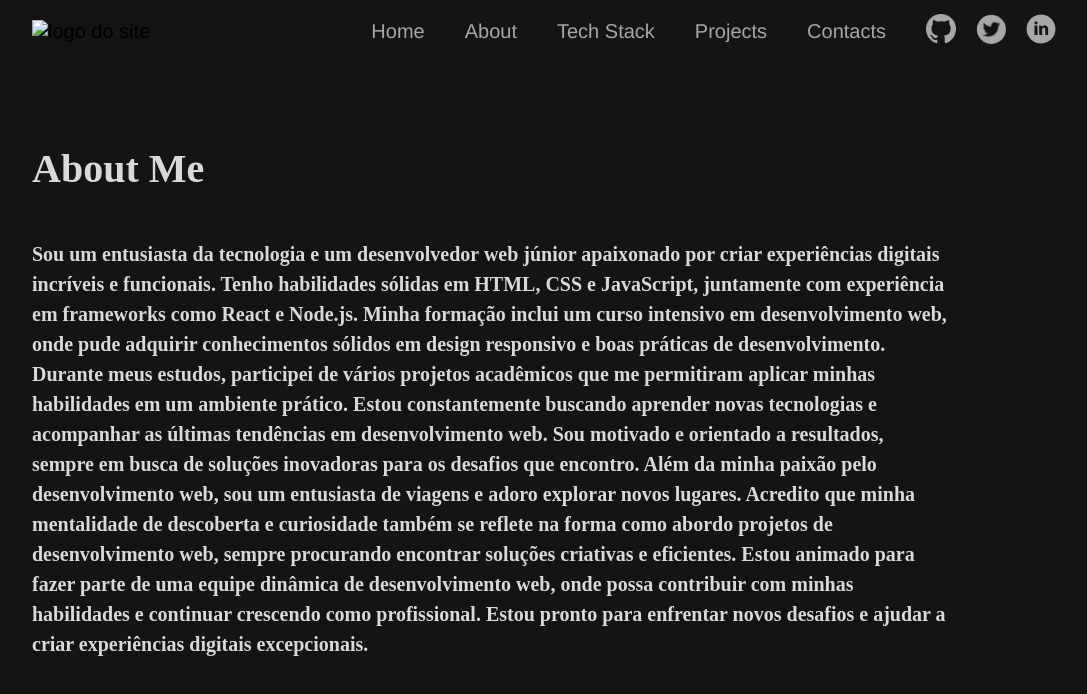
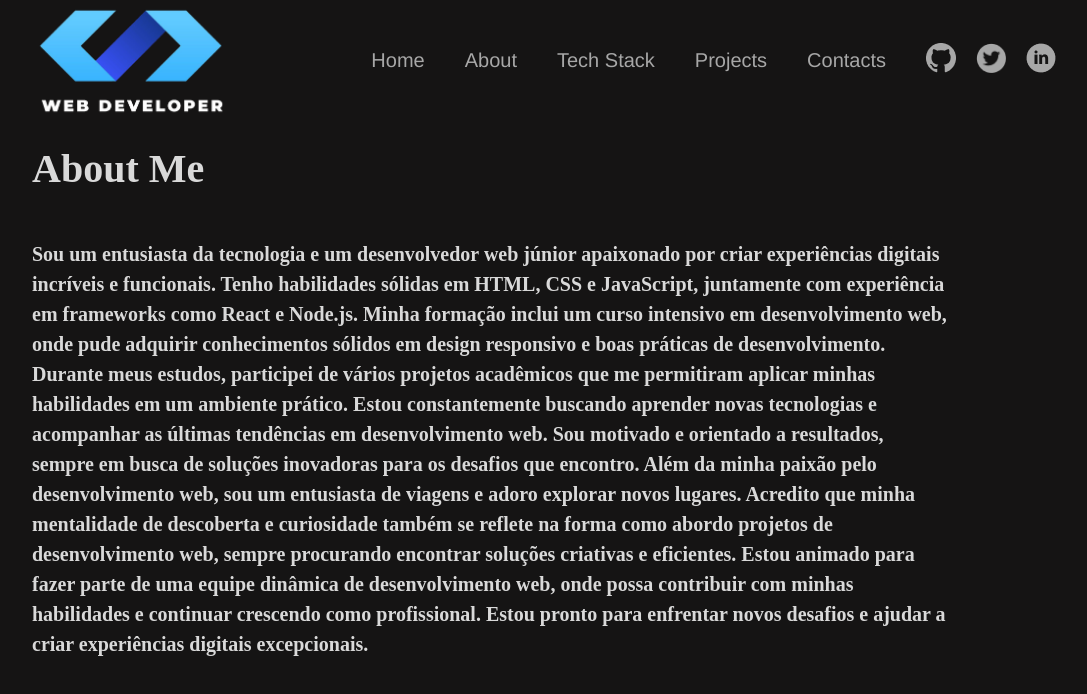
Before and after one commit to diegogmedeiros/diego.goncalves-portfolio, a plain HTML site: page about.html in a window 1280 px wide. Shown: the whole page, without its empty margins (150-1237 px from the left). Drawn offline with Linux system fonts and the light colour scheme; the site is published under a folder, as on GitHub Pages, so addresses that start at the root find nothing.

Commit message:
ajustando logo em todas as paginas

```diff
--- a/about.html
+++ b/about.html
@@ -10,7 +10,7 @@
 </head>
 <body>
     <header id="menu">
-        <img class="logo" src="/imagens/logo-ok.png" alt="logo do site">
+        <img class="logo" src="./imagens/logo-ok.png" alt="logo do site">
       <div class="container-navegacao">
         <nav class="navegacao-interna">
             <ul>
```
Also changed, not shown: contacts.html (+1 -1 lines), projects.html (+1 -1 lines), tech-stack.html (+1 -1 lines).
